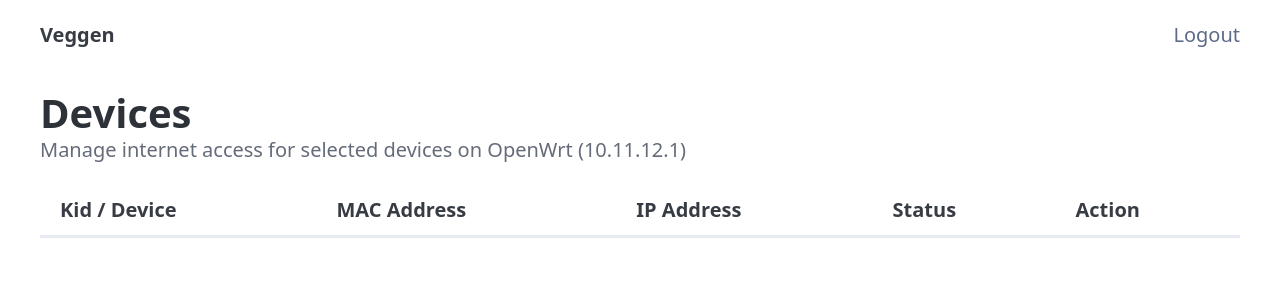
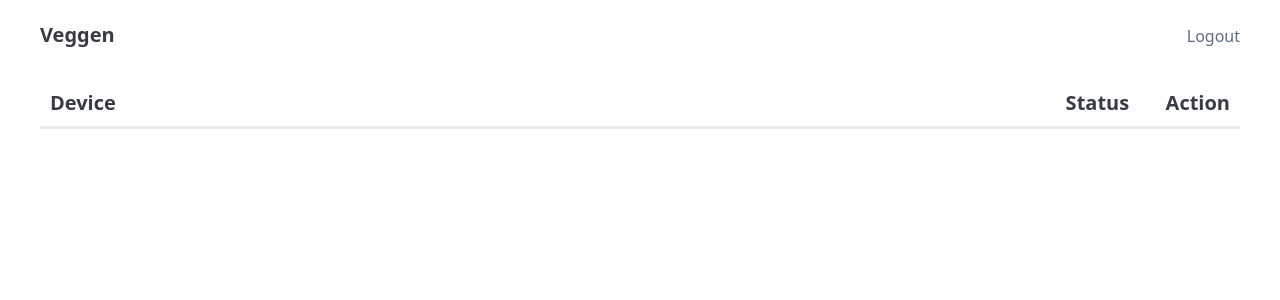
Before and after one commit to torfinnnome/veggen, a Flask app: template templates/index.html in a window 1280 px wide. Shown: the top 300 px of the page. Run offline with Flask 3, Linux system fonts and the light colour scheme; the template is opened without the code that fills it, so the values that code supplies are empty; some libraries are stand-ins or nearby versions.

Commit message:
feat: group devices by kid and add batch blocking functionality
- Redesign UI with a compact table grouped by kid's name
- Add "Block All" toggle for each kid's group
- Update backend to support batch MAC address operations
- Extract kid and device names from DHCP host prefixes

```diff
--- a/app.py
+++ b/app.py
@@ -70,11 +70,13 @@ def get_devices():
                 is_blocked = (status_output == "blocked")
 
                 parts = name.split("-")
-                display_name = "-".join(parts[1:]) if len(parts) > 1 else name
+                kid = parts[1] if len(parts) > 1 else "Unknown"
+                device_name = "-".join(parts[2:]) if len(parts) > 2 else "Device"
 
                 ctrl_devices.append({
                     "id": section,
-                    "name": display_name,
+                    "kid": kid,
+                    "device_name": device_name,
                     "full_name": name,
                     "mac": mac,
                     "ip": data.get("ip", "Unknown"),
@@ -111,47 +113,53 @@ def api_devices():
 @login_required
 def toggle_access():
     data = request.json or {}
-    mac = data.get("mac")
+    macs = data.get("macs", [])
+    if "mac" in data:
+        macs.append(data["mac"])
+
     action = data.get("action")
 
-    if not mac or not action:
+    if not macs or not action:
         return jsonify({"error": "Missing data"}), 400
 
     if action not in {"block", "unblock"}:
         return jsonify({"error": "Invalid action"}), 400
 
-    mac_norm = mac.strip().lower()
-    if not re.fullmatch(r"([0-9a-f]{2}:){5}[0-9a-f]{2}", mac_norm):
-        return jsonify({"error": "Invalid MAC address"}), 400
+    commands = []
+    for mac in macs:
+        mac_norm = mac.strip().lower()
+        if not re.fullmatch(r"([0-9a-f]{2}:){5}[0-9a-f]{2}", mac_norm):
+            continue # Skip invalid MACs
 
-    rule_name = f"block_{sanitize_mac(mac_norm)}"
+        rule_name = f"block_{sanitize_mac(mac_norm)}"
 
-    if action == "block":
-        # Prepend sudo to each privileged command
-        cmd = (
-            f"sudo uci add firewall rule; "
-            f"sudo uci set firewall.@rule[-1].name={rule_name}; "
-            f"sudo uci set firewall.@rule[-1].src=lan; "
-            f"sudo uci set firewall.@rule[-1].src_mac={mac_norm}; "
-            f"sudo uci set firewall.@rule[-1].target=DROP; "
-            f"sudo uci set firewall.@rule[-1].family=any; "
-            f"sudo uci set firewall.@rule[-1].enabled=1; "
-            f"sudo uci commit firewall; "
-            f"sudo /etc/init.d/firewall reload; "
-            f"sudo nft insert rule inet fw4 forward ether saddr {mac_norm} counter drop; "
-            f"sudo nft insert rule inet fw4 input ether saddr {mac_norm} counter drop"
-        )
-    else:
-        # Loop logic runs as 'veggen', commands inside use sudo
-        cmd = (
-            f"for s in $(sudo uci show firewall | grep {rule_name} | cut -d. -f2 | cut -d= -f1 | uniq); do sudo uci delete firewall.$s; done; "
-            "sudo uci commit firewall; "
-            "sudo /etc/init.d/firewall reload; "
-            f"for h in $(sudo nft list chain inet fw4 forward | grep -i {mac_norm} | grep -o 'handle [0-9]*' | awk '{{print $2}}'); do sudo nft delete rule inet fw4 forward handle $h; done; "
-            f"for h in $(sudo nft list chain inet fw4 input | grep -i {mac_norm} | grep -o 'handle [0-9]*' | awk '{{print $2}}'); do sudo nft delete rule inet fw4 input handle $h; done"
-        )
+        if action == "block":
+            commands.append(
+                f"sudo uci add firewall rule; "
+                f"sudo uci set firewall.@rule[-1].name={rule_name}; "
+                f"sudo uci set firewall.@rule[-1].src=lan; "
+                f"sudo uci set firewall.@rule[-1].src_mac={mac_norm}; "
+                f"sudo uci set firewall.@rule[-1].target=DROP; "
+                f"sudo uci set firewall.@rule[-1].family=any; "
+                f"sudo uci set firewall.@rule[-1].enabled=1; "
+                f"sudo nft insert rule inet fw4 forward ether saddr {mac_norm} counter drop; "
+                f"sudo nft insert rule inet fw4 input ether saddr {mac_norm} counter drop"
+            )
+        else:
+            commands.append(
+                f"for s in $(sudo uci show firewall | grep {rule_name} | cut -d. -f2 | cut -d= -f1 | uniq); do sudo uci delete firewall.$s; done; "
+                f"for h in $(sudo nft list chain inet fw4 forward | grep -i {mac_norm} | grep -o 'handle [0-9]*' | awk '{{print $2}}'); do sudo nft delete rule inet fw4 forward handle $h; done; "
+                f"for h in $(sudo nft list chain inet fw4 input | grep -i {mac_norm} | grep -o 'handle [0-9]*' | awk '{{print $2}}'); do sudo nft delete rule inet fw4 input handle $h; done"
+            )
 
-    run_ssh_command(cmd)
+    if not commands:
+        return jsonify({"error": "No valid MACs provided"}), 400
+
+    # Join commands with commit and reload at the end
+    full_command = " && ".join(commands)
+    full_command += "; sudo uci commit firewall; sudo /etc/init.d/firewall reload"
+
+    run_ssh_command(full_command)
     return jsonify({"success": True})
 
 if __name__ == "__main__":
--- a/templates/index.html
+++ b/templates/index.html
@@ -6,41 +6,79 @@
     <title>Veggen Management</title>
     <link rel="stylesheet" href="https://cdn.jsdelivr.net/npm/@picocss/pico@2/css/pico.min.css">
     <style>
-        .status-blocked { color: #d81b60; font-weight: bold; }
-        .status-online { color: #2e7d32; font-weight: bold; }
+        :root { --pico-spacing: 0.5rem; }
+        .status-blocked { color: #d81b60; font-weight: bold; font-size: 0.85em; }
+        .status-online { color: #2e7d32; font-weight: bold; font-size: 0.85em; }
         .loading { display: none; }
         [aria-busy="true"] .loading { display: inline-block; }
+
+        table { margin-bottom: 0; }
+        table td, table th {
+            padding: 0.4rem 0.5rem;
+            vertical-align: middle;
+        }
+
+        .group-header {
+            background-color: var(--pico-accordion-close-summary-color);
+            border-top: 2px solid var(--pico-primary);
+            border-bottom: 1px solid var(--pico-border-color);
+        }
+        .group-header td {
+            padding-top: 1rem;
+            padding-bottom: 1rem;
+        }
+        /* Add space before group header except the first one */
+        #devices-tbody tr.group-header:not(:first-child) td {
+            padding-top: 2.5rem;
+        }
+        .kid-name {
+            font-size: 1.25em;
+            font-weight: 800;
+            text-transform: uppercase;
+            letter-spacing: 0.05em;
+            color: var(--pico-primary);
+            margin: 0;
+        }
+        .device-row td:first-child {
+            padding-left: 1.5rem; /* Indent devices */
+        }
+        .device-name { font-weight: 600; line-height: 1.2; }
+        .device-meta {
+            font-size: 0.75em;
+            color: var(--pico-muted-color);
+            display: block;
+            margin-top: -2px;
+        }
+
+        .batch-control {
+            display: flex;
+            align-items: center;
+            justify-content: flex-end;
+            gap: 8px;
+            font-size: 0.85em;
+            font-weight: 600;
+        }
+        input[role="switch"] { margin-bottom: 0; }
     </style>
 </head>
 <body>
     <nav class="container">
-        <ul>
-            <li><strong>Veggen</strong></li>
-        </ul>
-        <ul>
-            <li><a href="/logout" class="secondary">Logout</a></li>
-        </ul>
+        <ul><li><strong>Veggen</strong></li></ul>
+        <ul><li><a href="/logout" class="secondary" style="font-size: 0.8em;">Logout</a></li></ul>
     </nav>
     <main class="container">
-        <hgroup>
-            <h1>Devices</h1>
-            <p>Manage internet access for selected devices on OpenWrt (10.11.12.1)</p>
-        </hgroup>
-
         <section id="device-list" aria-busy="true">
-            <div class="loading">Loading devices...</div>
-            <table role="grid">
+            <div class="loading">Loading...</div>
+            <table id="main-table">
                 <thead>
                     <tr>
-                        <th>Kid / Device</th>
-                        <th>MAC Address</th>
-                        <th>IP Address</th>
-                        <th>Status</th>
-                        <th>Action</th>
+                        <th>Device</th>
+                        <th style="width: 100px;">Status</th>
+                        <th style="width: 60px;">Action</th>
                     </tr>
                 </thead>
                 <tbody id="devices-tbody">
-                    <!-- Devices will be loaded here -->
+                    <!-- Dynamic content -->
                 </tbody>
             </table>
         </section>
@@ -58,56 +96,97 @@
                 tbody.innerHTML = '';
 
                 if (devices.length === 0) {
-                    tbody.innerHTML = '<tr><td colspan="5">No devices found with the configured prefix.</td></tr>';
+                    tbody.innerHTML = '<tr><td colspan="3">No devices found.</td></tr>';
+                    return;
                 }
 
-                devices.forEach(dev => {
+                const groups = devices.reduce((acc, dev) => {
+                    if (!acc[dev.kid]) acc[dev.kid] = [];
+                    acc[dev.kid].push(dev);
+                    return acc;
+                }, {});
+
+                for (const kid in groups) {
+                    const kidDevices = groups[kid];
+                    const allBlocked = kidDevices.every(d => d.blocked);
+
+                    // Group Header Row
+                    const headerRow = document.createElement('tr');
+                    headerRow.className = 'group-header';
+                    headerRow.innerHTML = `
+                        <td><h3 class="kid-name">${kid}</h3></td>
+                        <td colspan="2">
+                            <div class="batch-control">
+                                <span>BLOCK ALL</span>
+                                <input type="checkbox" role="switch"
+                                    ${allBlocked ? 'checked' : ''}
+                                    onchange="toggleMultiple('${kid}', this.checked)">
+                            </div>
+                        </td>
+                    `;
+                    tbody.appendChild(headerRow);
+
+                    // Device Rows
+                    kidDevices.forEach(dev => {
                         const tr = document.createElement('tr');
+                        tr.className = 'device-row';
                         tr.innerHTML = `
-                        <td><strong>${dev.name}</strong></td>
-                        <td><code>${dev.mac}</code></td>
-                        <td>${dev.ip}</td>
-                        <td class="${dev.blocked ? 'status-blocked' : 'status-online'}">
-                            ${dev.blocked ? 'BLOCKED' : 'ONLINE'}
+                            <td>
+                                <div class="device-name">${dev.device_name}</div>
+                                <div class="device-meta">${dev.ip} | ${dev.mac}</div>
                             </td>
                             <td>
-                            <button class="${dev.blocked ? 'outline' : ''}"
-                                onclick="toggleDevice('${dev.mac}', '${dev.name}', ${dev.blocked})">
-                                ${dev.blocked ? 'Unblock' : 'Block'}
-                            </button>
+                                <span class="${dev.blocked ? 'status-blocked' : 'status-online'}">
+                                    ${dev.blocked ? 'BLOCKED' : 'ONLINE'}
+                                </span>
+                            </td>
+                            <td>
+                                <input type="checkbox" role="switch"
+                                    ${dev.blocked ? 'checked' : ''}
+                                    onchange="toggleDevice('${dev.mac}', ${dev.blocked})">
                             </td>
                         `;
                         tbody.appendChild(tr);
                     });
+                }
             } catch (error) {
-                console.error('Error fetching devices:', error);
+                console.error('Error:', error);
             } finally {
                 section.setAttribute('aria-busy', 'false');
             }
         }
 
-        async function toggleDevice(mac, name, isBlocked) {
-            const action = isBlocked ? 'unblock' : 'block';
-            if (!confirm(`Are you sure you want to ${action} ${name}?`)) return;
-
+        async function toggleDevice(mac, currentlyBlocked) {
+            const action = currentlyBlocked ? 'unblock' : 'block';
             try {
                 const response = await fetch('/api/toggle', {
                     method: 'POST',
                     headers: { 'Content-Type': 'application/json' },
-                    body: JSON.stringify({ mac, name, action })
+                    body: JSON.stringify({ mac, action })
                 });
-
-                if (response.ok) {
-                    await fetchDevices();
-                } else {
-                    alert('Failed to update device status.');
-                }
-            } catch (error) {
-                console.error('Error toggling device:', error);
-            }
+                if (response.ok) await fetchDevices();
+                else alert('Failed to update status.');
+            } catch (e) { console.error(e); }
         }
 
-        // Initial load
+        async function toggleMultiple(kid, shouldBlock) {
+            const action = shouldBlock ? 'block' : 'unblock';
+            try {
+                const res = await fetch('/api/devices');
+                const devices = await res.json();
+                const macs = devices.filter(d => d.kid === kid).map(d => d.mac);
+                if (macs.length === 0) return;
+
+                const response = await fetch('/api/toggle', {
+                    method: 'POST',
+                    headers: { 'Content-Type': 'application/json' },
+                    body: JSON.stringify({ macs, action })
+                });
+                if (response.ok) await fetchDevices();
+                else alert('Failed to update group.');
+            } catch (e) { console.error(e); }
+        }
+
         fetchDevices();
     </script>
 </body>
```
Lines whose indentation alone changed are shown as unchanged.
